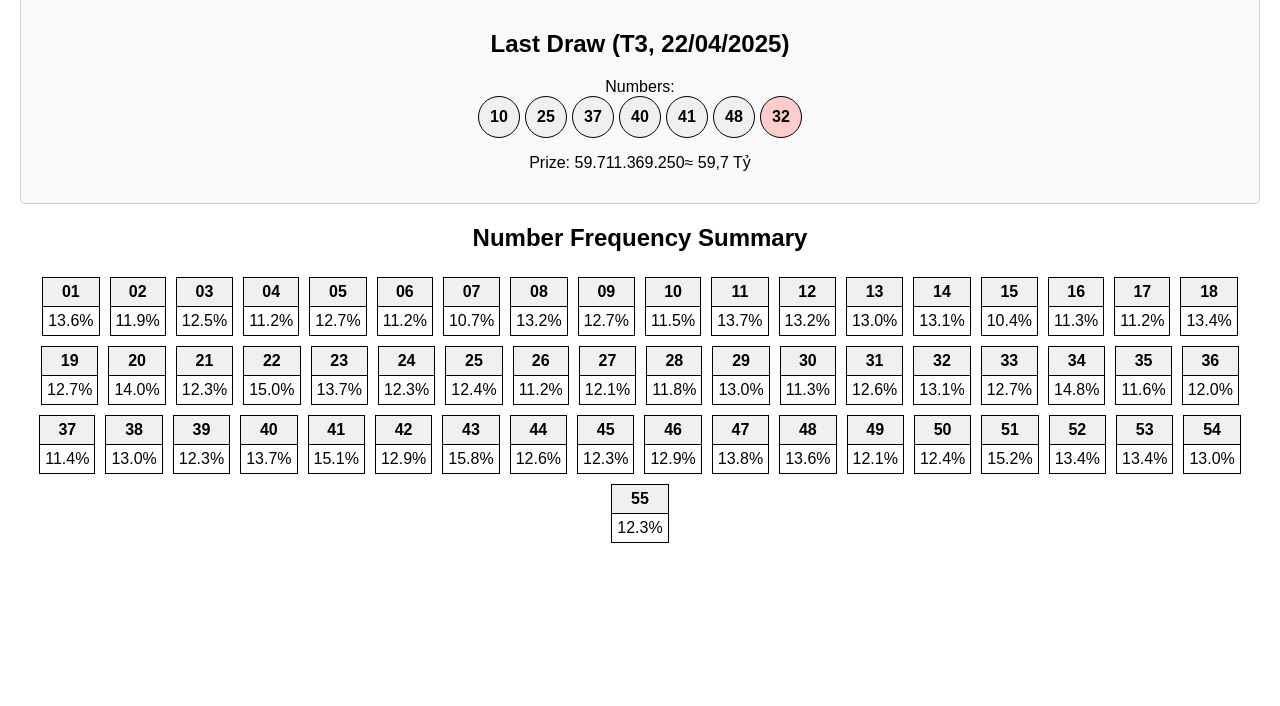
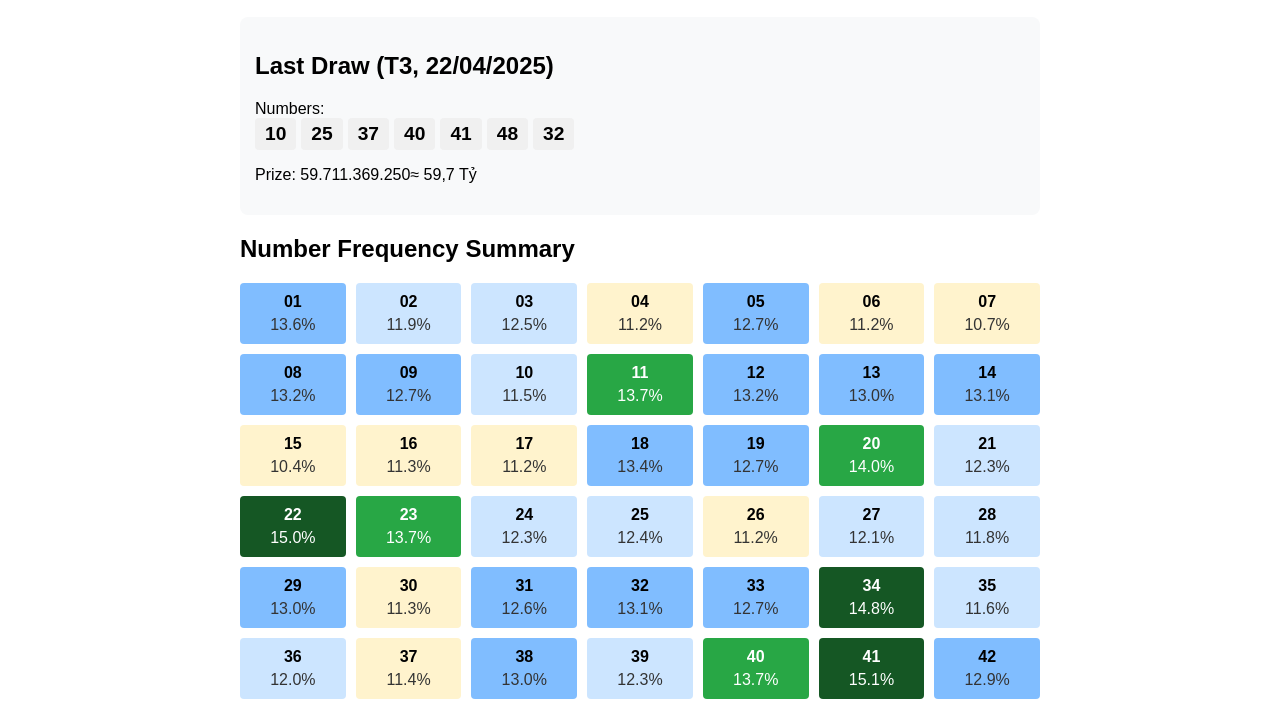
Before and after one commit to dieuyunchang/vloto, a website: page vietlot55/vietlot55.html in a window 1280 px wide. Shown: the part 144-850 px from the top of the page. Before the commit the page ends 800 px from the top, so only its background shows below. Drawn offline with Linux system fonts and the light colour scheme.

Commit message:
Update css for percentage items

```diff
--- a/vietlot55/vietlot55.html
+++ b/vietlot55/vietlot55.html
@@ -4,101 +4,116 @@
 <head>
     <meta charset="UTF-8">
     <meta name="viewport" content="width=device-width, initial-scale=1.0">
-    <title>Vietlott 6/55 Generator</title>
+    <title>Vietlott Mega 6/55 Number Generator</title>
+    <style>
+        body {
+            font-family: Arial, sans-serif;
+            max-width: 800px;
+            margin: 0 auto;
+            padding: 20px;
+        }
+        .number-group {
+            display: flex;
+            gap: 5px;
+            font-size: 1.2em;
+            font-weight: bold;
+        }
+        .number-group span {
+            padding: 5px 10px;
+            background-color: #f0f0f0;
+            border-radius: 4px;
+        }
+        .last-draw {
+            margin: 20px 0;
+            padding: 15px;
+            background-color: #f8f9fa;
+            border-radius: 8px;
+        }
+        .container {
+            display: grid;
+            grid-template-columns: repeat(auto-fill, minmax(100px, 1fr));
+            gap: 10px;
+            margin-top: 20px;
+        }
+        .item {
+            display: flex;
+            flex-direction: column;
+            align-items: center;
+            padding: 10px;
+            border-radius: 4px;
+            transition: all 0.3s ease;
+        }
+        .item:hover {
+            transform: scale(1.05);
+            box-shadow: 0 2px 5px rgba(0,0,0,0.2);
+        }
+        .number {
+            font-weight: bold;
+            margin-bottom: 5px;
+        }
+        .percentage {
+            color: #333; /* Darker color for better readability */
+            font-weight: 500; /* Slightly bolder */
+        }
+        button {
+            padding: 10px 20px;
+            font-size: 1.1em;
+            background-color: #007bff;
+            color: white;
+            border: none;
+            border-radius: 4px;
+            cursor: pointer;
+        }
+        button:hover {
+            background-color: #0056b3;
+        }
+        /* Color coding for frequency ranges */
+        .frequency-low {
+            background-color: #fff3cd; /* Light yellow */
+        }
+        .frequency-medium-low {
+            background-color: #cce5ff; /* Light blue */
+        }
+        .frequency-medium {
+            background-color: #80bdff; /* Medium blue */
+        }
+        .frequency-medium-high {
+            background-color: #28a745; /* Light green */
+            color: white;
+        }
+        .frequency-medium-high .percentage {
+            color: #fff;
+        }
+        .frequency-high {
+            background-color: #155724; /* Dark green */
+            color: white;
+        }
+        .frequency-high .percentage {
+            color: #fff;
+        }
+    </style>
 </head>
 <body>
     <h1>Vietlott Mega 6/55 Number Generator</h1>
     <button onclick="generateGroups()">Generate Numbers</button>
+
     <div id="last-draw"></div>
-    <div class="results" id="results"></div>
-    <div class="summary" id="summary"></div>
+    <div id="results"></div>
+    <div id="summary"></div>
 
-    <style>
-      body {
-          font-family: Arial, sans-serif;
-          text-align: center;
-          margin: 20px;
-      }
-      .results {
-          margin-top: 20px;
-      }
-      .container {
-          display: flex;
-          flex-wrap: wrap;
-          justify-content: center;
-          margin-top: 20px;
-      }
-      .container > .item {
-          border: 1px solid black;
-          display: flex;
-          flex-direction: column;
-          margin: 5px;
-          min-width: 50px;
-      }
-      .number, .percentage {
-          padding: 5px;
-      }
-      .number {
-          border-bottom: 1px solid black;
-          background-color: #f0f0f0;
-      }
-      .number-group {
-        font-size: 16px;
-        font-weight: 600;
-        display: flex;
-        justify-content: center;
-        gap: 5px;
-        flex-wrap: nowrap;
-      }
-      .number-group span {
-        display: inline-flex;
-        align-items: center;
-        justify-content: center;
-        width: 30px;
-        height: 30px;
-        border: 1px solid black;
-        padding: 5px;
-        border-radius: 50%;
-        background-color: #f0f0f0;
-        white-space: nowrap;
-      }
-      .last-draw .number-group span:last-child {
-        background-color: #ffcccc;
-      }
-      h2 {
-        margin: 20px 0;
-      }
-      .last-draw {
-        margin: 20px 0;
-        padding: 15px;
-        border: 1px solid #ccc;
-        border-radius: 5px;
-        background-color: #f9f9f9;
-      }
-      button {
-        padding: 10px 20px;
-        font-size: 16px;
-        background-color: #4CAF50;
-        color: white;
-        border: none;
-        border-radius: 5px;
-        cursor: pointer;
-      }
-      button:hover {
-        background-color: #45a049;
-      }
-    </style>
+    <script src="vietlot55.js"></script>
     <script>
-        // Load the JSON data
+        // Load data from JSON file
         fetch('vietlot55-data.json')
             .then(response => response.json())
             .then(data => {
                 window.lotteryData = data;
-                console.log('Data loaded:', data.length, 'records');
                 initializePage();
             })
-            .catch(error => console.error('Error loading data:', error));
+            .catch(error => {
+                console.error('Error loading data:', error);
+                document.getElementById("summary").innerHTML = "Error loading data. Please try again later.";
+            });
     </script>
-    <script src="vietlot55.js"></script>
 </body>
 </html>
--- a/vietlot55/vietlot55.js
+++ b/vietlot55/vietlot55.js
@@ -149,10 +149,9 @@ function showLastDraw() {
 }
 
 function calculateSummary() {
-  console.log("window.lotteryData", window.lotteryData)
-    if (!window.lotteryData.length) {
-        console.log('No lottery data available');
-        document.getElementById("summary").innerHTML = "No data available for summary";
+    if (!window.lotteryData || !window.lotteryData.length) {
+        console.error('Lottery data not loaded yet');
+        document.getElementById("summary").innerHTML = "Loading data...";
         return;
     }
 
@@ -167,13 +166,29 @@ function calculateSummary() {
         }
     });
 
-    let percentages = countMap.map(count => ((count / window.lotteryData.length) * 100).toFixed(1) + "%");
+    // Calculate percentages and find min/max for scaling
+    const percentages = countMap.map(count => (count / window.lotteryData.length) * 100);
+    const minPercent = Math.min(...percentages);
+    const maxPercent = Math.max(...percentages);
+    const range = maxPercent - minPercent;
+
+    // Define percentage ranges for colors
+    const getFrequencyClass = (percent) => {
+        const normalized = (percent - minPercent) / range;
+        if (normalized < 0.2) return 'frequency-low';
+        if (normalized < 0.4) return 'frequency-medium-low';
+        if (normalized < 0.6) return 'frequency-medium';
+        if (normalized < 0.8) return 'frequency-medium-high';
+        return 'frequency-high';
+    };
 
     let tableHTML = "<h2>Number Frequency Summary</h2><div class='container'>"
     for (let i = 1; i <= totalNumber; i++) {
-        tableHTML += "<div class='item'>";
+        const percent = percentages[i-1];
+        const frequencyClass = getFrequencyClass(percent);
+        tableHTML += `<div class='item ${frequencyClass}'>`;
         tableHTML += `<div class='number'><strong>${String(i).padStart(2, '0')}</strong></div>`;
-        tableHTML += `<div class='percentage'>${percentages[i-1]}</div>`;
+        tableHTML += `<div class='percentage'>${percent.toFixed(1)}%</div>`;
         tableHTML += "</div>";
     }
     tableHTML += "</div>"
```
Also changed, not shown: vietlot45/vietlot45.html (+31 -2 lines), vietlot45/vietlot45.js (+19 -3 lines).
